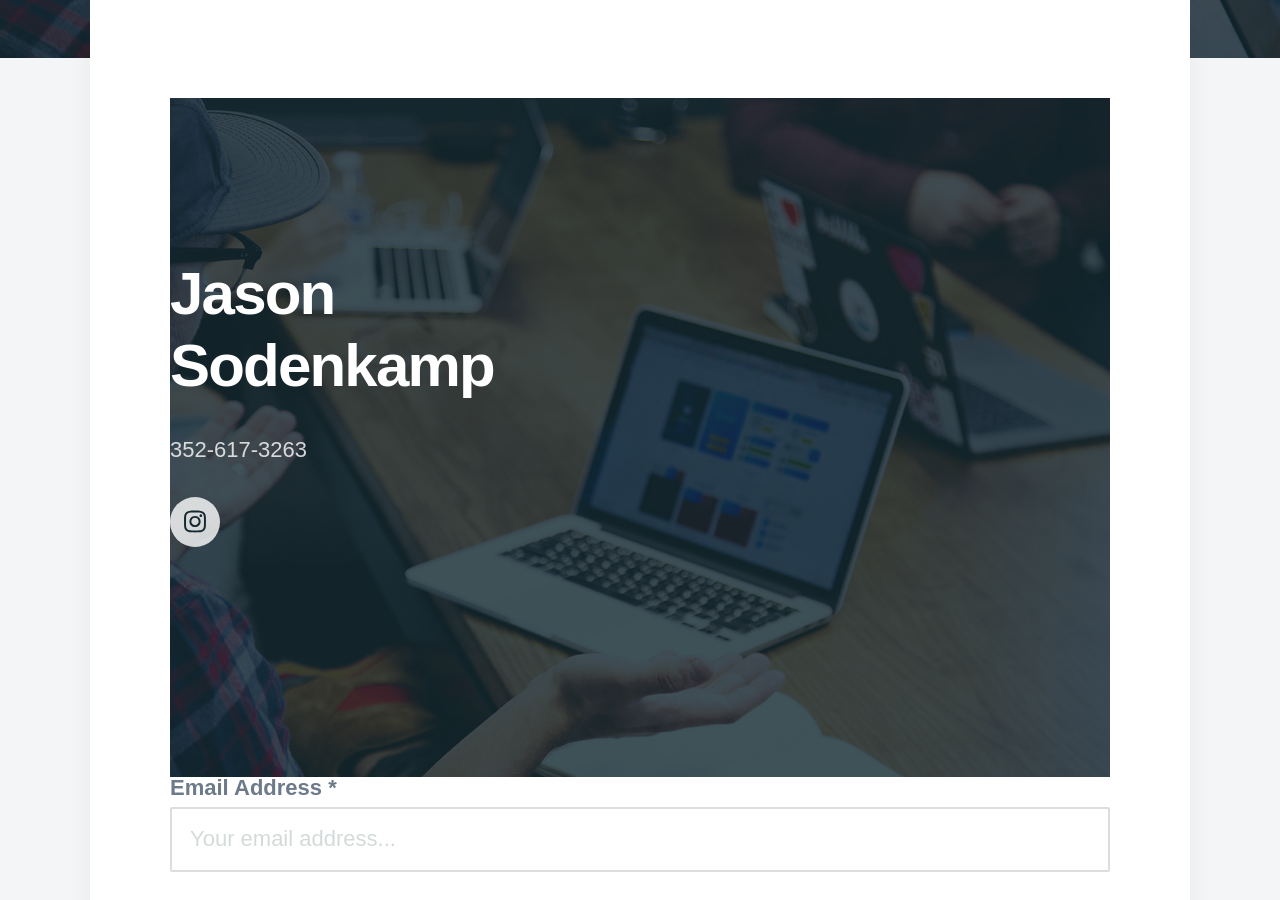
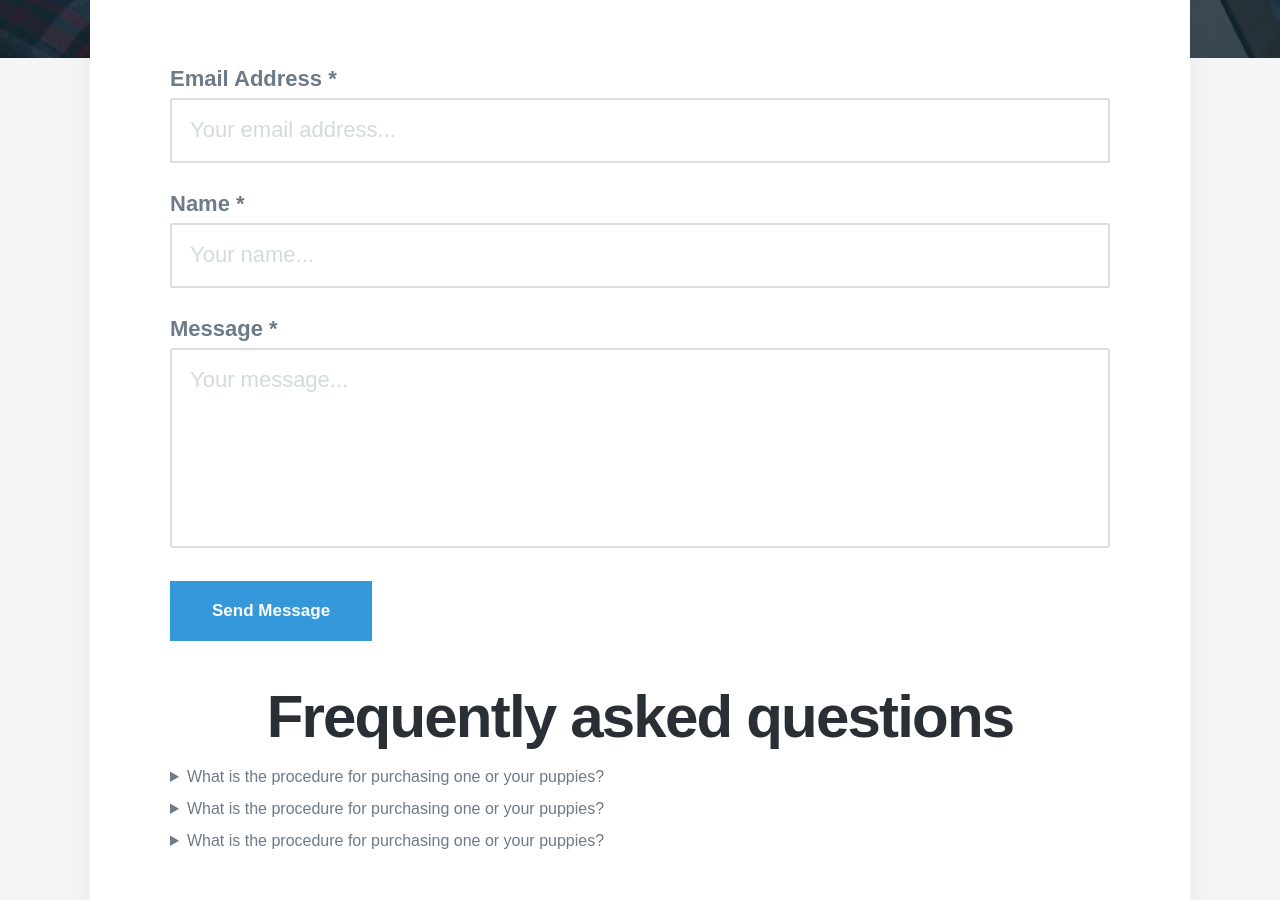
Before and after one commit to jcsodenkamp/jcsodenkamp.github.io, a Jekyll site: the page built from _pages/contact.md, in a window 1280 px wide and 900 px high, scrolled down 499 px. Built offline with Jekyll 4.4.1, drawn with Linux system fonts in a browser that asks for light colours; nearby versions of some CDN libraries; some web fonts are replaced.

Commit message:
Update contact-form.html

```diff
--- a/_includes/contact-form.html
+++ b/_includes/contact-form.html
@@ -1,23 +1,3 @@
-<section class="hero">
-
-	<div class="hero__image" style="background-image: url({{ page.featured_image | relative_url }})">
-		<div class="hero__overlay"></div>
-	</div>
-
-	<div class="wrap">
-
-		<h1>Jason
-		Sodenkamp</h1>
-		<p>352-617-3263</p>
-
-		{% include socials.html %}
-
-	</div>
-
-</section>
-
-
-
 <div class="contact-form">
 
 	<form method="post" action="https://formspree.io/f/xoqrwqdj" id="contact-form">
```
